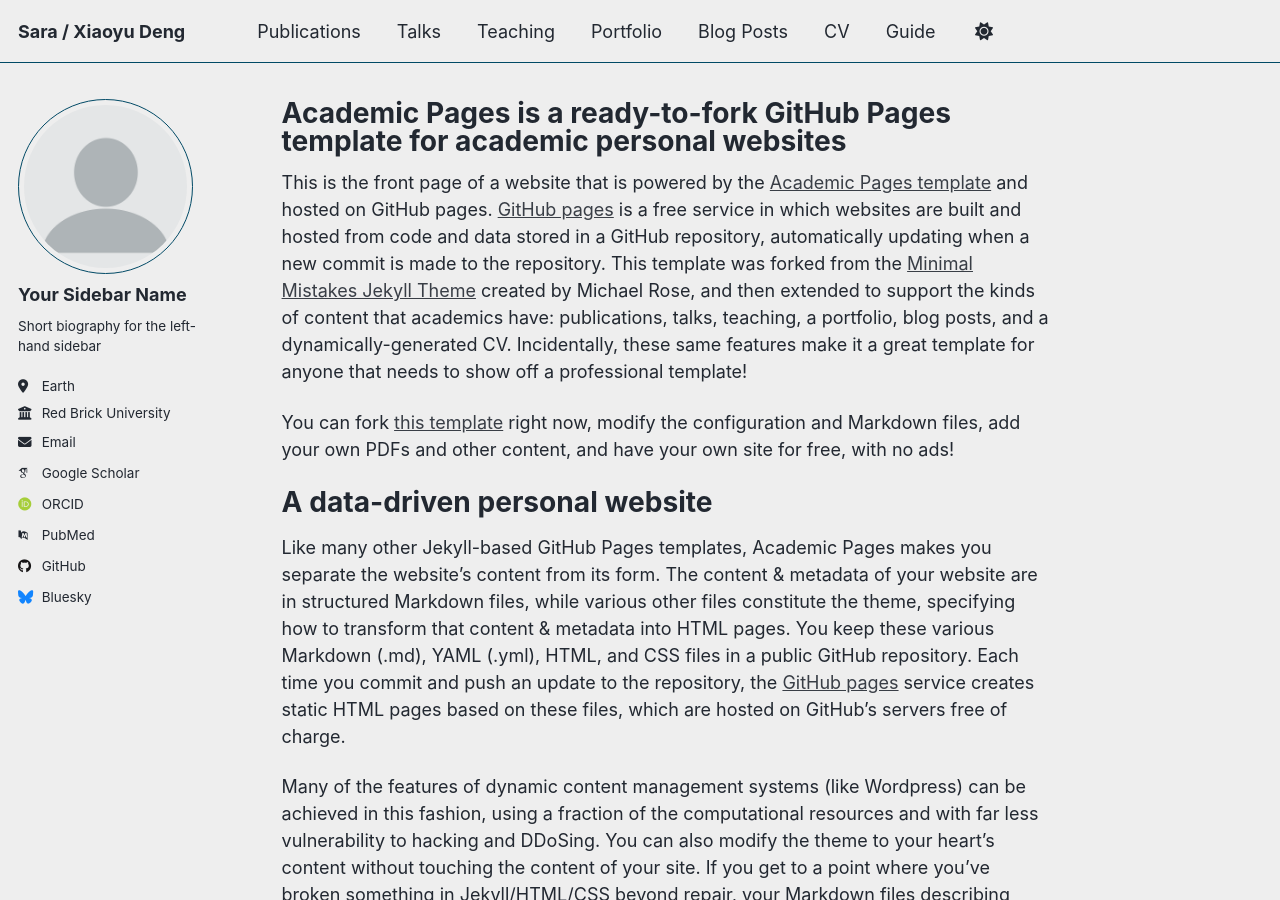
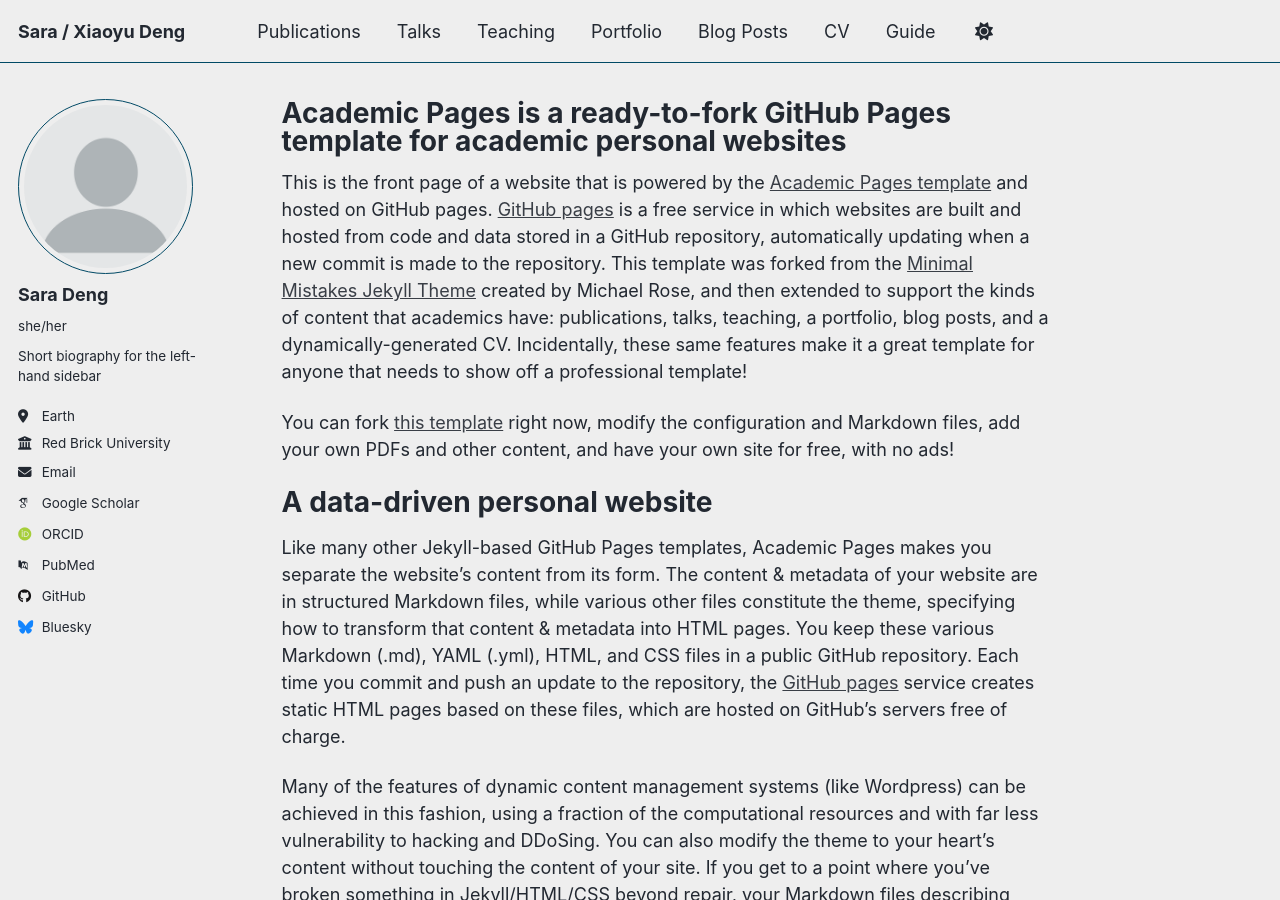
Before and after one commit to saradeng713/saradeng713.github.io, a Jekyll site: the page built from _pages/about.md, in a window 1280 px wide and 900 px high. Built offline with Jekyll 4.4.1, drawn with Linux system fonts in a browser that asks for light colours; some web fonts are replaced; a script that is not in the unit is left out.

Commit message:
Update _config.yml

```diff
--- a/_config.yml
+++ b/_config.yml
@@ -13,9 +13,9 @@ title                    : "Sara / Xiaoyu Deng"
 title_separator          : "-"
 name                     : &name "Sara Deng"
 description              : &description "personal description"
-url                      : https://academicpages.github.io # the base hostname & protocol for your site e.g. "https://[your GitHub username].github.io" or if you already have some other page hosted on Github then use "https://[your GitHub username].github.io/[Your Repo Name]"
+url                      : https://saradeng713.github.io # the base hostname & protocol for your site e.g. "https://[your GitHub username].github.io" or if you already have some other page hosted on Github then use "https://[your GitHub username].github.io/[Your Repo Name]"
 baseurl                  : "" # the subpath of your site, e.g. "/blog"
-repository               : "academicpages/academicpages.github.io"
+repository               : "saradeng713/saradeng713.github.io"
 
 # Site Author - The following control what appear as part of the author content on the side bar.
 #               If a field is blank the icon and link will not appear, otherwise it will be shown.
@@ -23,8 +23,8 @@ repository               : "academicpages/academicpages.github.io"
 author:
   # Biographic information
   avatar           : "profile.png"
-  name             : "Your Sidebar Name"
-  pronouns         : # example: "she/her"
+  name             : "Sara Deng"
+  pronouns         : "she/her"
   bio              : "Short biography for the left-hand sidebar"
   location         : "Earth"
   employer         : "Red Brick University"
```
